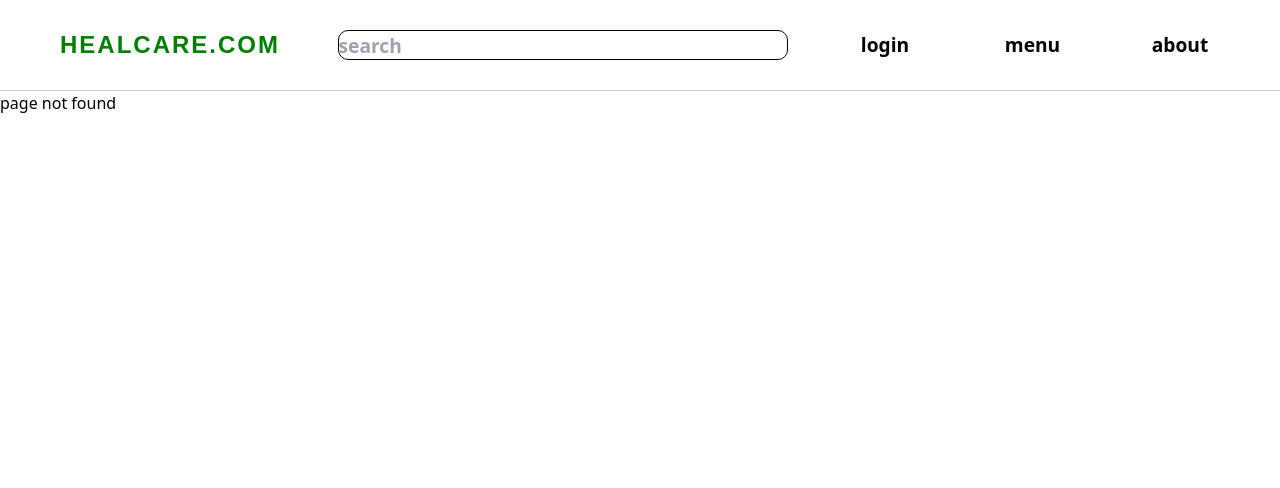
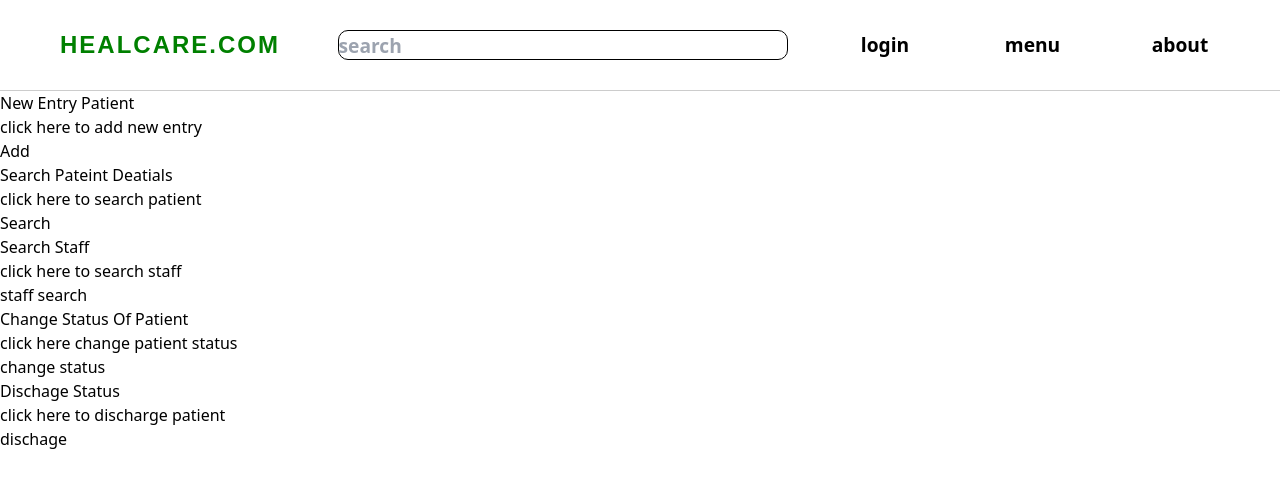
Before and after one commit to aniket2727/Hospital-management, a React (Create React App) app: page / in a window 1280 px wide. Before the commit this address had no page. Shown: the top 488 px of the page. Built offline with nearby package versions, Linux system fonts and the light colour scheme.

Commit message:
add all changes related to the home page and its change

```diff
--- a/src/App.tsx
+++ b/src/App.tsx
@@ -8,7 +8,8 @@ import {BrowserRouter,Routes,Route} from 'react-router-dom'
 import NavbarComponets from './Header/Navbar/Navbarcompontes'
 import LoginComponets from './Login/LoginComponets';
 import RegisterComponets from './Register/RegsiterComponets';
-import PatientRegister from './Patient/PatientRegister';
+import PatientRegister from './Patient/PatientRegister';   // patient first form
+import HomepageComponets from './Homepage/HomepageComponetts';  //home page parent componets
 
 
 const Pagenotfound=()=>{
@@ -26,6 +27,7 @@ function App() {
          <NavbarComponets/>
          <BrowserRouter>
            <Routes>
+           <Route path='/' element={<HomepageComponets/>}/>
             <Route path='/login' element={<LoginComponets/>}/>
             <Route path='/register' element={<RegisterComponets/>}/>
             <Route path='/patient/register' element={<PatientRegister/>}/>
--- /dev/null
+++ b/src/BoxTemplate/Template1Componets.tsx
@@ -0,0 +1,16 @@
+
+
+// this code is written in react and typescript by aniket kadam
+
+
+const Template1Componets:React.FC=()=>{
+    return(
+        <div>
+            <h1>this is template</h1>
+        </div>
+    )
+}
+
+
+
+export default Template1Componets;
--- /dev/null
+++ b/src/Homepage/HomepageComponetts.tsx
@@ -0,0 +1,45 @@
+
+
+
+
+//this code is written by aniket kadam
+
+/**
+ * this is the home funtion that display the iniatl infomation about the web application
+ * Various block componets are present in this page which are provide gateways to navigate throughout the page
+ */
+
+
+// interface
+interface HomepageDataType {
+    [key: string]: [string, string];
+}
+
+
+const HomepageComponets=()=>{
+
+    const HomepageData:HomepageDataType={
+        "New Entry Patient":["click here to add new entry","Add"],
+        "Search Pateint Deatials":["click here to search patient","Search"],
+        "Search Staff":["click here to search staff","staff search"],
+        "Change Status Of Patient":["click here change patient status","change status"],
+        "Dischage Status":["click here to discharge patient","dischage"]
+
+    }
+    return(
+        <div>
+            {
+                Object.entries(HomepageData).map(([key,values])=>(
+                    <div key={key}>
+                        <h1>{key}</h1>
+                        <h2>{values[0]}</h2>
+                        <button>{values[1]}</button>
+                    </div>
+                ))
+            }
+        </div>
+    )
+}
+
+
+export default HomepageComponets;
```
